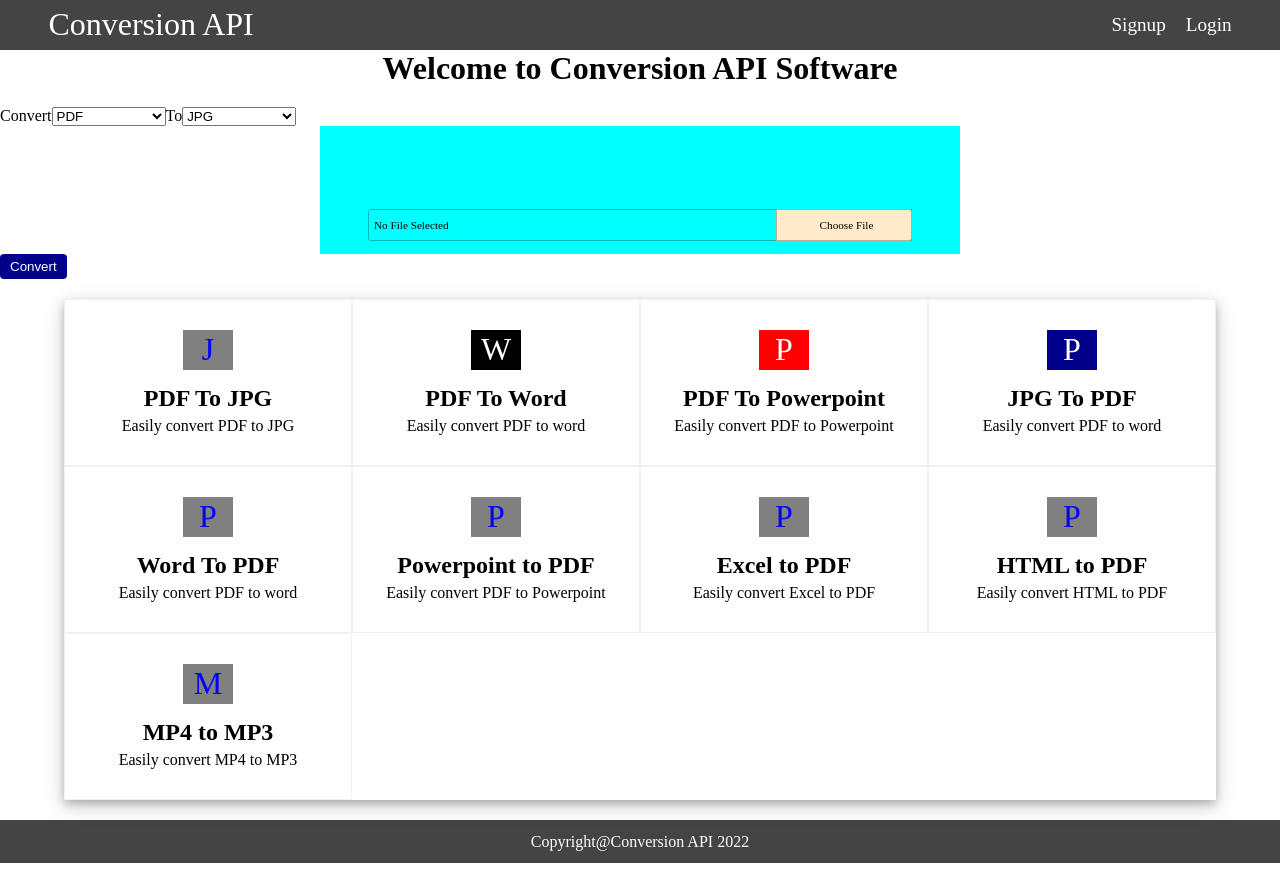
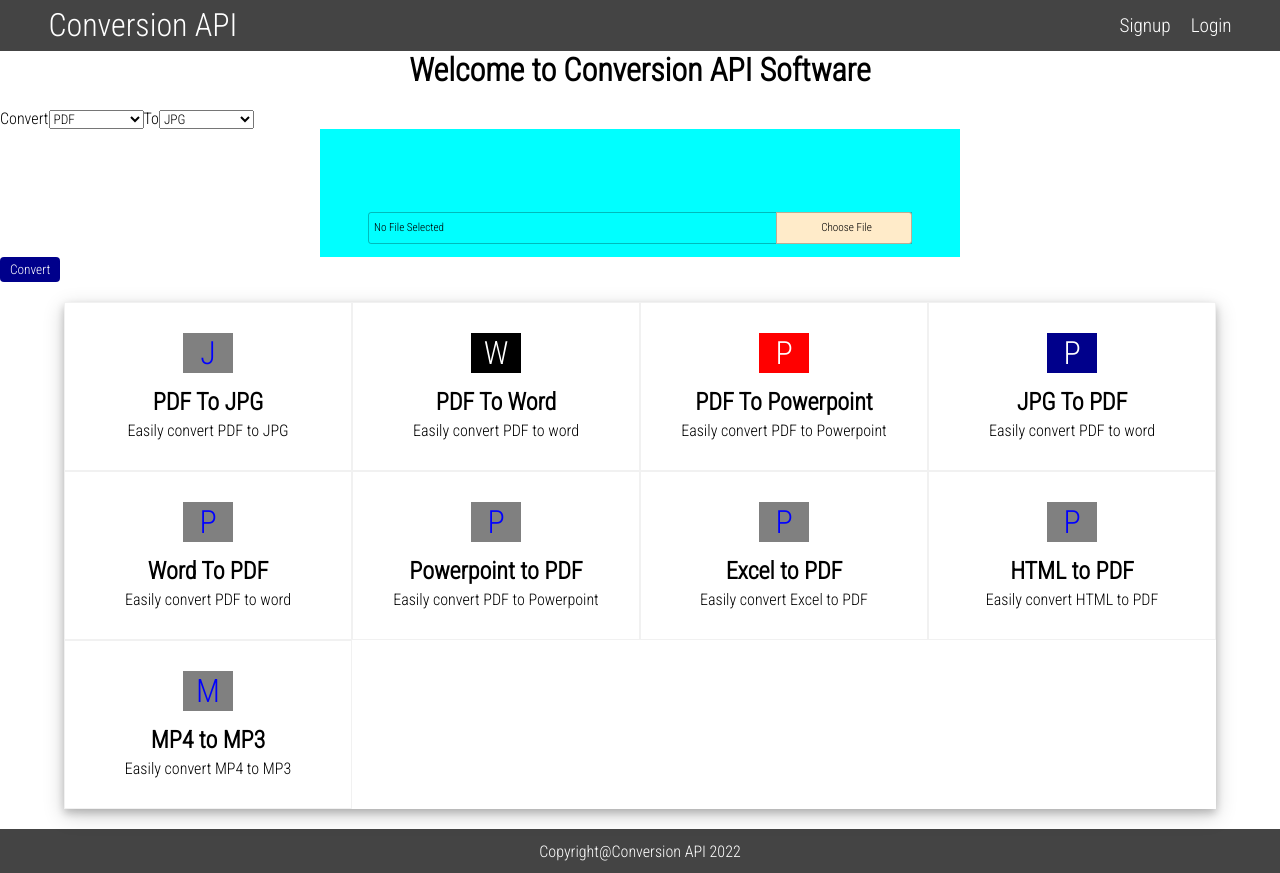
Before and after one commit to srahman3311/conversion-api-ripon, a React (Create React App) app: page / in a window 1280 px wide. Built offline with nearby package versions, Linux system fonts and the light colour scheme.

Commit message:
Add fontawesome and create Icon component. And add google font

```diff
--- a/public/index.html
+++ b/public/index.html
@@ -7,6 +7,10 @@
       name="description"
       content="File conversion site"
     />
+    <!--Google Fonts-->
+    <link href="https://fonts.googleapis.com/css2?family=Roboto+Condensed:wght@300&display=swap" rel="stylesheet">
+    <!--Font Awesome-->
+    <script src="https://kit.fontawesome.com/14ab8b126d.js" crossorigin="anonymous"></script>
     <title>Ripon Bhai's File Conversion App</title>
   </head>
   <body>
--- a/src/App.module.css
+++ b/src/App.module.css
@@ -2,6 +2,7 @@
     margin: 0;
     padding: 0;
     box-sizing: border-box;
+    font-family: 'Roboto Condensed', sans-serif;
 }
 
 .App {
```
Also changed, not shown: src/components/reuseable-components/others/Icon.js (added, +13 -0 lines).
